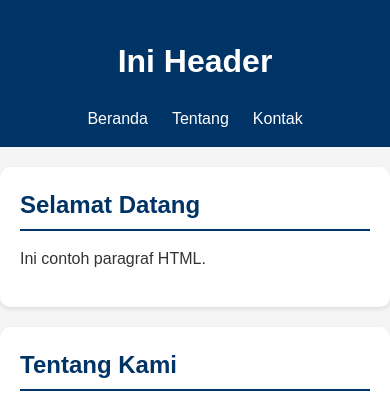
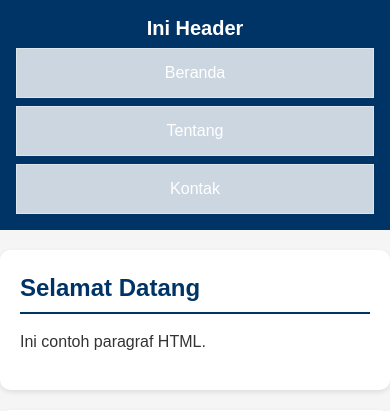
Before and after one commit to MuhammadAabiezarFarelAlFathir/2511500053-PWD-TI1B-25260, a PHP site: page /pertemuan-04/index.html in a window 390 px wide. Shown: the top 411 px of the page. Run offline with PHP 8.4, Linux system fonts and the light colour scheme.

Commit message:
styling navigasi mode mobile

```diff
--- a/pertemuan-04/style.css
+++ b/pertemuan-04/style.css
@@ -149,6 +149,26 @@ header li a:active {
         z-index: 1000;
     }
 
+    header h1 {
+        margin: 0 0 8px;
+        font-size: 20px;
+        line-height: 1.2;
+    }
+
+    header ul {
+        flex-direction: column;
+        align-items: stretch;
+        gap: 8px;
+        margin: 8px 0 0;
+    }
+
+    header li a {
+        display: block;
+        padding: 12px 14px;
+        border: 1px solid rgba(255, 255, 255, .35);
+        background: rgba(255, 255, 255, .8);
+    }
+
     #about p,
     #contact label {
         flex-direction: column;
```
Also changed, not shown: pertemuan-04/README.md.
